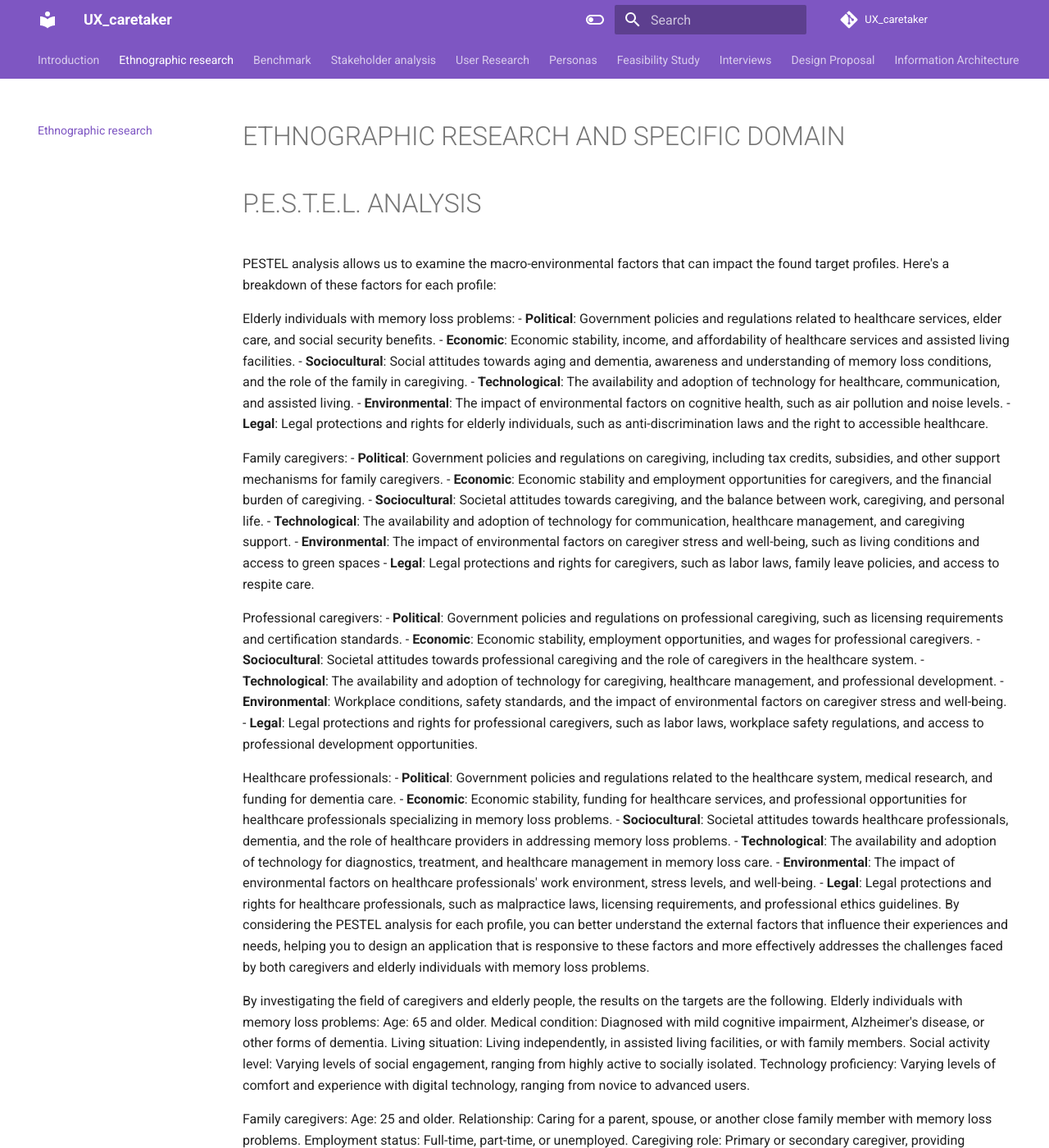
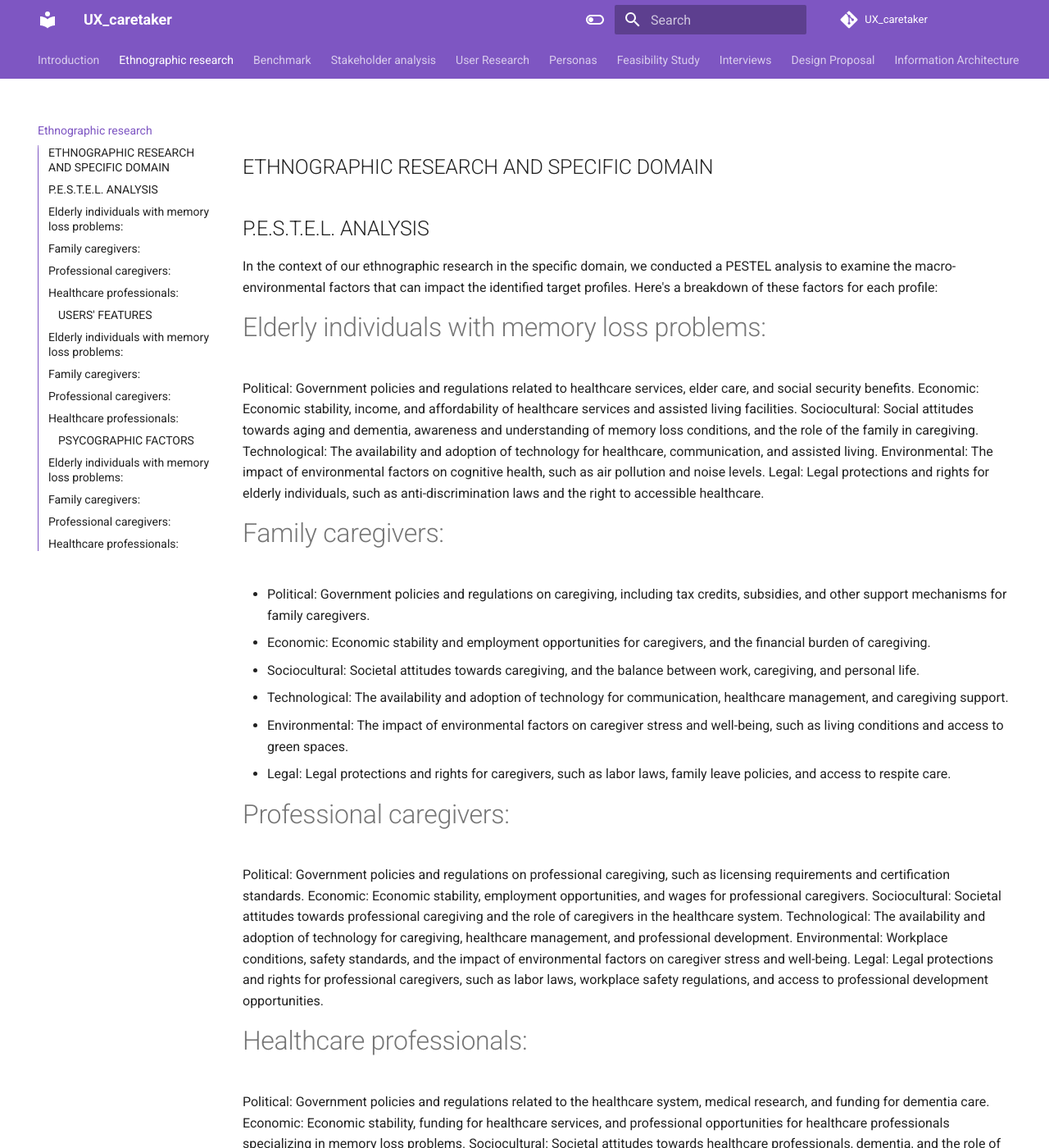
Before and after one commit to teragramgius/GherryPlus, an MkDocs documentation site: the page built from docs/index.md, in a window 1280 px wide and 1400 px high. Shown: the whole window at 82% size. Built offline with MkDocs 1.6.1 and Material for MkDocs 9.7.7, drawn with Linux system fonts in a browser that asks for light colours; comment, search, counter and statistics services are not loaded; the version menu is left out; some of the changed text lies outside the part shown.

Commit message:
FINAL index.md

```diff
--- a/docs/index.md
+++ b/docs/index.md
@@ -1,97 +1,115 @@
-# ETHNOGRAPHIC RESEARCH AND SPECIFIC DOMAIN
-# P.E.S.T.E.L. ANALYSIS
-PESTEL analysis allows us to examine the macro-environmental factors that can impact the found target profiles. Here's a breakdown of these factors for each profile:
+## ETHNOGRAPHIC RESEARCH AND SPECIFIC DOMAIN
+## P.E.S.T.E.L. ANALYSIS
+In the context of our ethnographic research in the specific domain, we conducted a PESTEL analysis to examine the macro-environmental factors that can impact the identified target profiles. Here's a breakdown of these factors for each profile:
 
-Elderly individuals with memory loss problems:
-- **Political**: Government policies and regulations related to healthcare services, elder care, and social security benefits.
-- **Economic**: Economic stability, income, and affordability of healthcare services and assisted living facilities.
-- **Sociocultural**: Social attitudes towards aging and dementia, awareness and understanding of memory loss conditions, and the role of the family in caregiving.
-- **Technological**: The availability and adoption of technology for healthcare, communication, and assisted living.
-- **Environmental**: The impact of environmental factors on cognitive health, such as air pollution and noise levels.
-- **Legal**: Legal protections and rights for elderly individuals, such as anti-discrimination laws and the right to accessible healthcare.
+# Elderly individuals with memory loss problems:
 
-Family caregivers:
-- **Political**: Government policies and regulations on caregiving, including tax credits, subsidies, and other support mechanisms for family caregivers.
-- **Economic**: Economic stability and employment opportunities for caregivers, and the financial burden of caregiving.
-- **Sociocultural**: Societal attitudes towards caregiving, and the balance between work, caregiving, and personal life.
-- **Technological**: The availability and adoption of technology for communication, healthcare management, and caregiving support.
-- **Environmental**: The impact of environmental factors on caregiver stress and well-being, such as living conditions and access to green spaces
-- **Legal**: Legal protections and rights for caregivers, such as labor laws, family leave policies, and access to respite care.
+Political: Government policies and regulations related to healthcare services, elder care, and social security benefits.
+Economic: Economic stability, income, and affordability of healthcare services and assisted living facilities.
+Sociocultural: Social attitudes towards aging and dementia, awareness and understanding of memory loss conditions, and the role of the family in caregiving.
+Technological: The availability and adoption of technology for healthcare, communication, and assisted living.
+Environmental: The impact of environmental factors on cognitive health, such as air pollution and noise levels.
+Legal: Legal protections and rights for elderly individuals, such as anti-discrimination laws and the right to accessible healthcare.
 
-Professional caregivers:
-- **Political**: Government policies and regulations on professional caregiving, such as licensing requirements and certification standards.
-- **Economic**: Economic stability, employment opportunities, and wages for professional caregivers.
-- **Sociocultural**: Societal attitudes towards professional caregiving and the role of caregivers in the healthcare system.
-- **Technological**: The availability and adoption of technology for caregiving, healthcare management, and professional development.
-- **Environmental**: Workplace conditions, safety standards, and the impact of environmental factors on caregiver stress and well-being.
-- **Legal**: Legal protections and rights for professional caregivers, such as labor laws, workplace safety regulations, and access to professional development opportunities.
+# Family caregivers:
 
-Healthcare professionals:
-- **Political**: Government policies and regulations related to the healthcare system, medical research, and funding for dementia care.
-- **Economic**: Economic stability, funding for healthcare services, and professional opportunities for healthcare professionals specializing in memory loss problems.
-- **Sociocultural**: Societal attitudes towards healthcare professionals, dementia, and the role of healthcare providers in addressing memory loss problems.
-- **Technological**: The availability and adoption of technology for diagnostics, treatment, and healthcare management in memory loss care.
-- **Environmental**: The impact of environmental factors on healthcare professionals' work environment, stress levels, and well-being.
-- **Legal**: Legal protections and rights for healthcare professionals, such as malpractice laws, licensing requirements, and professional ethics guidelines.
-By considering the PESTEL analysis for each profile, you can better understand the external factors that influence their experiences and needs, helping you to design an application that is responsive to these factors and more effectively addresses the challenges faced by both caregivers and elderly individuals with memory loss problems.
+- Political: Government policies and regulations on caregiving, including tax credits, subsidies, and other support mechanisms for family caregivers.
+- Economic: Economic stability and employment opportunities for caregivers, and the financial burden of caregiving.
+- Sociocultural: Societal attitudes towards caregiving, and the balance between work, caregiving, and personal life.
+- Technological: The availability and adoption of technology for communication, healthcare management, and caregiving support.
+- Environmental: The impact of environmental factors on caregiver stress and well-being, such as living conditions and access to green spaces.
+- Legal: Legal protections and rights for caregivers, such as labor laws, family leave policies, and access to respite care.
 
+# Professional caregivers:
 
-By investigating the field of caregivers and elderly people, the results on the targets are the following.
-Elderly individuals with memory loss problems:
+Political: Government policies and regulations on professional caregiving, such as licensing requirements and certification standards.
+Economic: Economic stability, employment opportunities, and wages for professional caregivers.
+Sociocultural: Societal attitudes towards professional caregiving and the role of caregivers in the healthcare system.
+Technological: The availability and adoption of technology for caregiving, healthcare management, and professional development.
+Environmental: Workplace conditions, safety standards, and the impact of environmental factors on caregiver stress and well-being.
+Legal: Legal protections and rights for professional caregivers, such as labor laws, workplace safety regulations, and access to professional development opportunities.
+
+# Healthcare professionals:
+
+Political: Government policies and regulations related to the healthcare system, medical research, and funding for dementia care.
+Economic: Economic stability, funding for healthcare services, and professional opportunities for healthcare professionals specializing in memory loss problems.
+Sociocultural: Societal attitudes towards healthcare professionals, dementia, and the role of healthcare providers in addressing memory loss problems.
+Technological: The availability and adoption of technology for diagnostics, treatment, and healthcare management in memory loss care.
+Environmental: The impact of environmental factors on healthcare professionals' work environment, stress levels, and well-being.
+Legal: Legal protections and rights for healthcare professionals, such as malpractice laws, licensing requirements, and professional ethics guidelines.
+By considering the PESTEL analysis for each profile, we gain a deeper understanding of the external factors that influence their experiences and needs. This understanding will aid in designing an application that is responsive to these factors, effectively addressing the challenges faced by both caregivers and elderly individuals with memory loss problems.
+
+## USERS' FEATURES
+
+Additionally, through our investigation in the field of caregivers and elderly individuals, we have identified the following characteristics for each target profile:
+
+# Elderly individuals with memory loss problems:
+
 Age: 65 and older.
 Medical condition: Diagnosed with mild cognitive impairment, Alzheimer's disease, or other forms of dementia.
 Living situation: Living independently, in assisted living facilities, or with family members.
 Social activity level: Varying levels of social engagement, ranging from highly active to socially isolated.
 Technology proficiency: Varying levels of comfort and experience with digital technology, ranging from novice to advanced users.
 
-Family caregivers:
+# Family caregivers:
+
 Age: 25 and older.
 Relationship: Caring for a parent, spouse, or another close family member with memory loss problems.
 Employment status: Full-time, part-time, or unemployed.
 Caregiving role: Primary or secondary caregiver, providing assistance with daily tasks, medication management, and/or emotional support.
 Technology proficiency: Varying levels of comfort and experience with digital technology, ranging from novice to advanced users.
 
-Professional caregivers:
+# Professional caregivers:
+
 Age: 18 and older.
 Employment: Working in home care, assisted living facilities, nursing homes, or specialized memory care units.
 Qualifications: Certified nursing assistants, home health aides, or other relevant certifications.
 Caregiving experience: Varying levels of experience, from new caregivers to seasoned professionals.
 Technology proficiency: Varying levels of comfort and experience with digital technology, ranging from novice to advanced users.
 
-Healthcare professionals:
+# Healthcare professionals:
+
 Age: 25 and older.
 Profession: Geriatricians, neurologists, psychiatrists, psychologists, or other healthcare professionals involved in the care of elderly individuals with memory loss problems.
 Work setting: Hospitals, private practices, outpatient clinics, or other relevant healthcare settings.
 Role: Diagnosing, treating, or managing memory loss problems in elderly individuals, or providing support and resources to caregivers.
 Technology proficiency: Varying levels of comfort and experience with digital technology, ranging from novice to advanced users.
 
-# PSYCHOGRAPHIC FACTORS FOR EACH PROFILE
-Here's a breakdown of psychographic factors for each profile:
 
-Elderly individuals with memory loss problems:
-- Personality traits: Adaptable, resilient, patient, or anxious.
-- Values: Independence, family, security, dignity, and social connection.
-- Attitudes: Acceptance or denial of their memory loss condition, optimism or pessimism towards treatment and care.
-- Interests: Hobbies, pastimes, and activities that can be adapted to their cognitive abilities, such as gardening, music, or arts and crafts.
-- Lifestyles: Active or sedentary, social or isolated, and varying levels of independence in daily living.
+## PSYCOGRAPHIC FACTORS
 
-Family caregivers:
-- Personality traits: Empathetic, nurturing, responsible, patient, or stressed
-- Values: Family, duty, loyalty, and work-life balance
-- Attitudes: Acceptance or resentment of their caregiving role, optimism or pessimism about the future of their loved one's condition
-- Interests: Hobbies and pastimes that can provide relaxation, stress relief, and social connection, such as exercise, reading, or support groups
-- Lifestyles: Balancing caregiving with personal life, work, and other responsibilities, with varying levels of support from family, friends, and community resources.
+In addition to demographic factors, understanding the psychographic factors for each profile is crucial. Here's a breakdown of psychographic factors for each profile:
 
-Professional caregivers:
-- Personality traits: Compassionate, patient, responsible, resilient, or overwhelmed
-- Values: Professionalism, duty, empathy, and personal growth
-- Attitudes: Positive or negative perceptions of their work environment and the challenges they face, optimism or pessimism about their ability to make a difference in their patients' lives
-- Interests: Hobbies and pastimes that promote relaxation, stress relief, and personal growth, such as exercise, meditation, or professional development courses
-- Lifestyles: Balancing work demands with personal life, self-care, and professional development
+# Elderly individuals with memory loss problems:
 
-Healthcare professionals:
-- Personality traits: Analytical, empathetic, detail-oriented, dedicated, or overworked
-- Values: Professionalism, expertise, patient-centered care, and evidence-based practice
-- Attitudes: Positive or negative perceptions of the healthcare system and the challenges they face in treating memory loss problems, optimism or pessimism about advancements in research and treatment options
-- Interests: Hobbies and pastimes that promote relaxation, stress relief, and intellectual stimulation, such as reading, research, or attending conferences
-- Lifestyles: Balancing work demands with personal life, self-care, and professional development
+Personality traits: Adaptable, resilient, patient, or anxious.
+Values: Independence, family, security, dignity, and social connection.
+Attitudes: Acceptance or denial of their memory loss condition, optimism or pessimism towards treatment and care.
+Interests: Hobbies, pastimes, and activities that can be adapted to their cognitive abilities, such as gardening, music, or arts and crafts.
+Lifestyles: Active or sedentary, social or isolated, and varying levels of independence in daily living.
+
+# Family caregivers:
+
+Personality traits: Empathetic, nurturing, responsible, patient, or stressed.
+Values: Family, duty, loyalty, and work-life balance.
+Attitudes: Acceptance or resentment of their caregiving role, optimism or pessimism about the future of their loved one's condition.
+Interests: Hobbies and pastimes that can provide relaxation, stress relief, and social connection, such as exercise, reading, or support groups.
+Lifestyles: Balancing caregiving with personal life, work, and other responsibilities, with varying levels of support from family, friends, and community resources.
+
+# Professional caregivers:
+
+Personality traits: Compassionate, patient, responsible, resilient, or overwhelmed.
+Values: Professionalism, duty, empathy, and personal growth.
+Attitudes: Positive or negative perceptions of their work environment and the challenges they face, optimism or pessimism about their ability to make a difference in their patients' lives.
+Interests: Hobbies and pastimes that promote relaxation, stress relief, and personal growth, such as exercise, meditation, or professional development courses.
+Lifestyles: Balancing work demands with personal life, self-care, and professional development.
+
+# Healthcare professionals:
+
+Personality traits: Analytical, empathetic, detail-oriented, dedicated, or overworked.
+Values: Professionalism, expertise, patient-centered care, and evidence-based practice.
+Attitudes: Positive or negative perceptions of the healthcare system and the challenges they face in treating memory loss problems, optimism or pessimism about advancements in research and treatment options.
+Interests: Hobbies and pastimes that promote relaxation, stress relief, and intellectual stimulation, such as reading, research, or attending conferences.
+Lifestyles: Balancing work demands with personal life, self-care, and professional development.
+
+By considering both demographic and psychographic factors, we can develop a comprehensive understanding of the target profiles, enabling us to design solutions that cater to their specific needs, preferences, and challenges.
```
